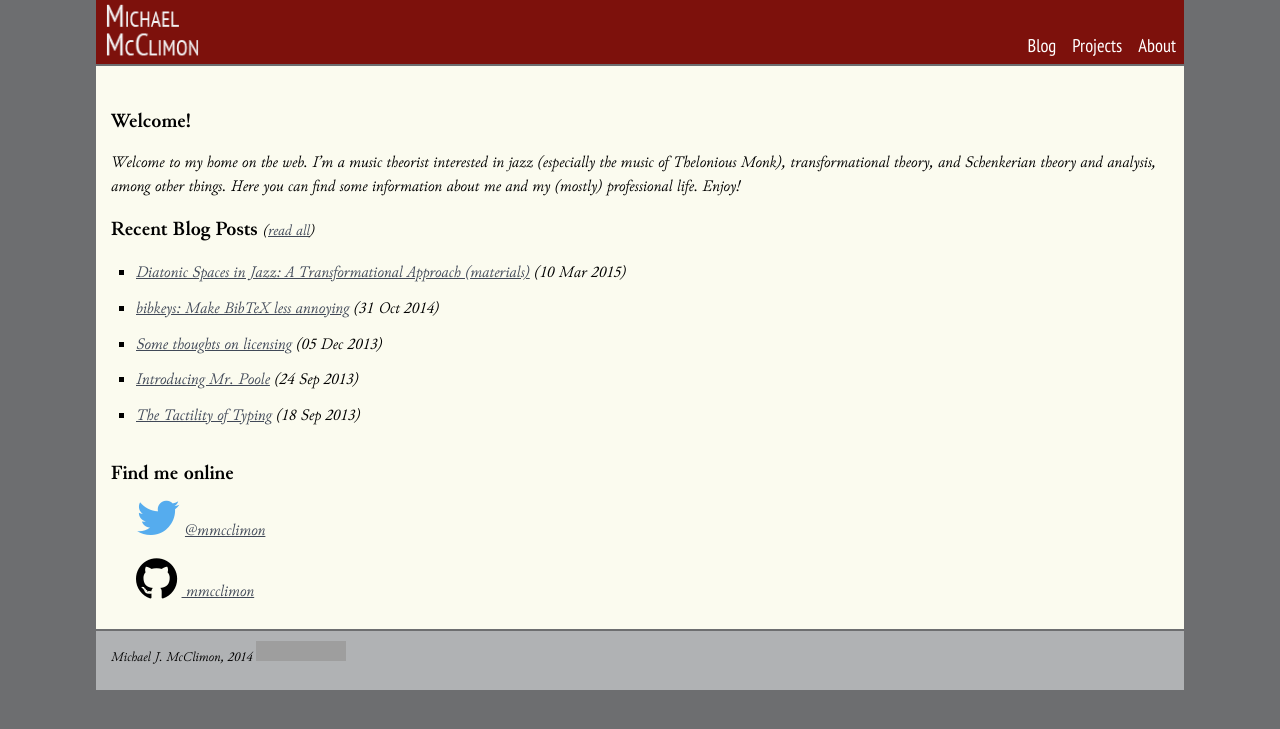
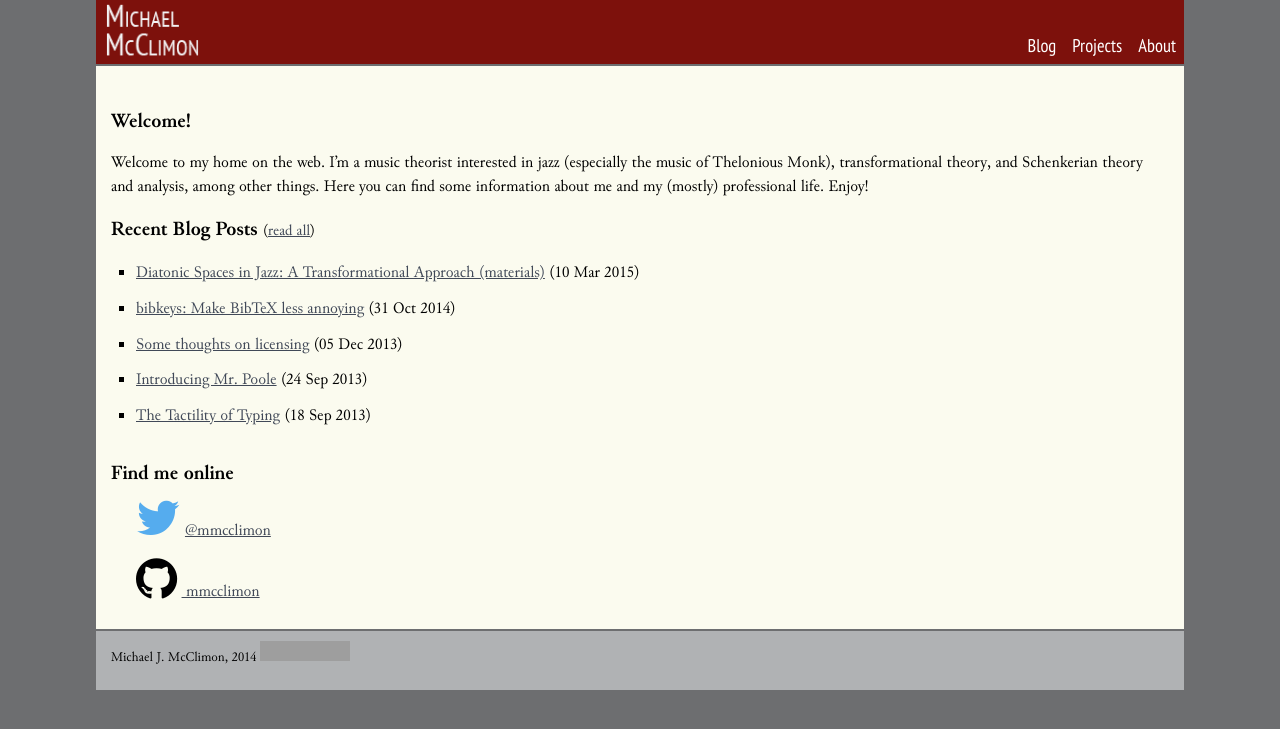
Before and after one commit to mmcclimon/jekyll-site, a Jekyll site: the page built from index.html, in a window 1280 px wide. Shown: the top 729 px of the page. Built offline with Jekyll 4.4.1, drawn with Linux system fonts in a browser that asks for light colours; nearby versions of some CDN libraries; Markdown is read by kramdown in place of the engine named in the settings; grey boxes are pictures that could not be loaded.

Commit message:
Fix stupid CSS error.
Didn't realize this was a mistake until I tried on a computer that
didn't have Junicode installed locally.

```diff
--- a/css/_fonts.scss
+++ b/css/_fonts.scss
@@ -14,5 +14,5 @@
 @font-face {
     font-family: Junicode;
     src: local("Junicode"), url("/css/woff/Junicode-Italic.woff");
-    font-weight: italic;
+    font-style: italic;
 }
--- a/css/layout.css
+++ b/css/layout.css
@@ -16,7 +16,7 @@
 @font-face {
   font-family: Junicode;
   src: local("Junicode"), url("/css/woff/Junicode-Italic.woff");
-  font-weight: italic; }
+  font-style: italic; }
 
 body, div, dl, dt, dd, ul, ol, li, h1, h2, h3, h4, h5, h6, pre, form, fieldset, p, blockquote, th, td {
   margin: 0;
```
